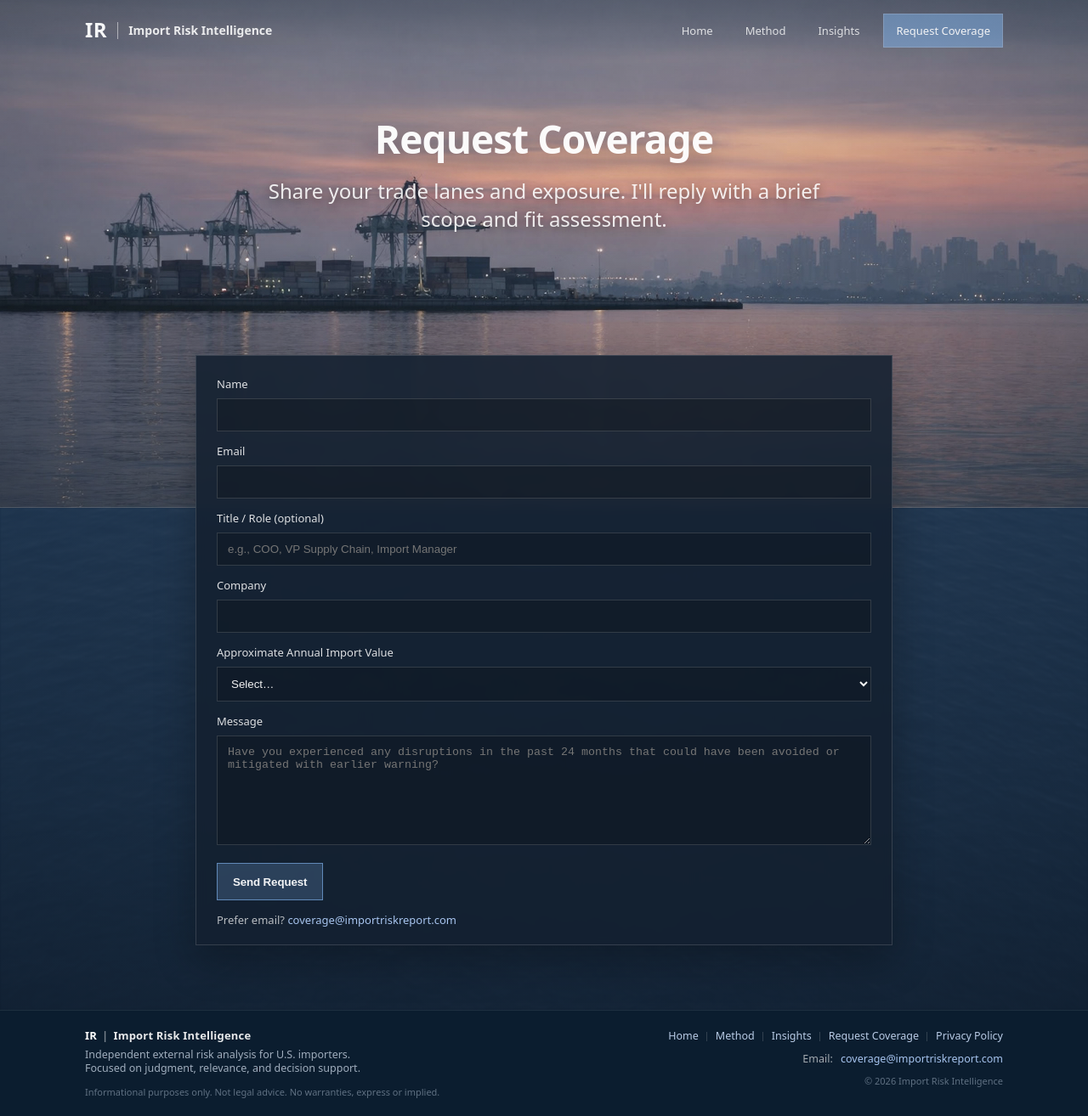
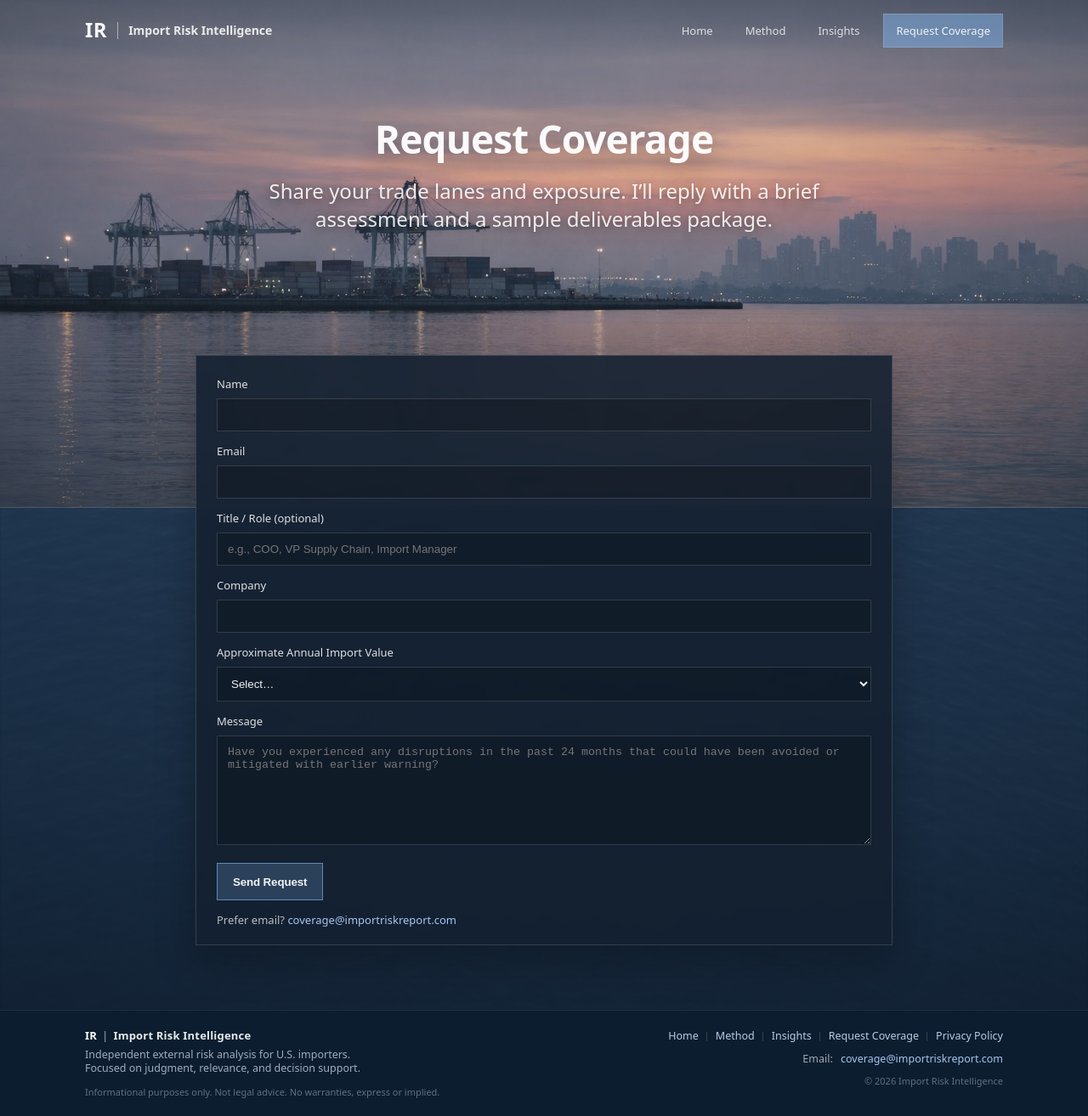
Before and after one commit to importrisk/import-risk-intelligence-site, a Jekyll site: the page built from contact.html, in a window 1280 px wide. Shown: the whole page at 85% size. Built offline with Jekyll 4.4.1, drawn with Linux system fonts in a browser that asks for light colours.

Commit message:
Update contact.html

```diff
--- a/contact.html
+++ b/contact.html
@@ -13,7 +13,7 @@
     <div class="container">
       <div class="contact-hero-head">
         <h1 class="contact-hero-title">Request Coverage</h1>
-        <p class="contact-hero-subtitle">Share your trade lanes and exposure. I'll reply with a brief scope and fit assessment.</p>
+        <p class="contact-hero-subtitle">Share your trade lanes and exposure. I’ll reply with a brief assessment and a sample deliverables package.</p>
       </div>
     </div>
   </section>
```
